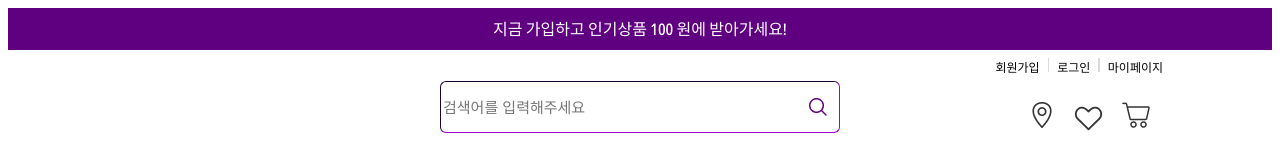
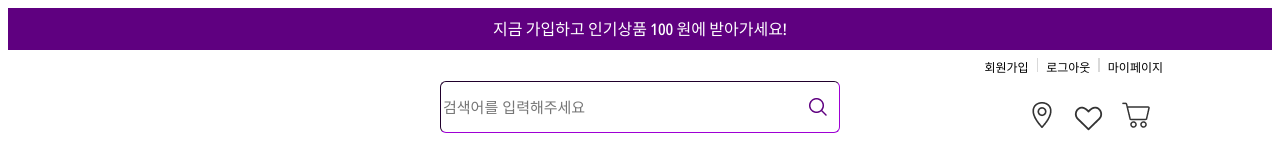
Before and after one commit to OmealJomeal/OmealHomeal-FE, a React (Create React App) app: page /signup in a window 1280 px wide. Shown: the top 160 px of the page. Built offline with nearby package versions, Linux system fonts and the light colour scheme; no server answers.

Commit message:
feat : logout api 연결

```diff
--- a/src/App.js
+++ b/src/App.js
@@ -12,6 +12,7 @@ import SignUp from "./pages/signup/SignUp";
 import Cart from "./pages/carts/Cart";
 import CreateFeed from "./pages/createfeed/CreateFeed";
 import ProductDetail from "./pages/productdetail/ProductDetail";
+import React from "react";
 
 function App() {
   return (
--- a/src/common/header/Header.jsx
+++ b/src/common/header/Header.jsx
@@ -3,17 +3,8 @@ import Promition from "./Promition";
 import SearchBox from "./SearchBox";
 import HeaderNav from "./HeaderNav";
 import HeaderIcons from "./HeaderIcons";
-import axios from "axios";
 
 const Header = () => {
-  axios
-    .get("http://localhost:8080/api/loginSession")
-    .then((response) => {
-      console.log("로그인 세션", response);
-    })
-    .catch((error) => {
-      console.log(error);
-    });
   return (
     <>
       <Promition />
--- a/src/common/header/HeaderNav.jsx
+++ b/src/common/header/HeaderNav.jsx
@@ -1,4 +1,5 @@
-import React from "react";
+import React, { useState, useEffect } from "react";
+import axios from "axios";
 import styled from "styled-components";
 
 const Text = styled.span`
@@ -20,7 +21,38 @@ const Middle = styled.div`
   margin: 0 8px;
 `;
 
+const Login = styled.span``;
+
+const Logout = styled.span``;
+
 const HeaderNav = () => {
+  const [logined, setLogined] = useState(null);
+
+  const onLogOut = () => {
+    axios
+      .get("http://localhost:8080/api/logout")
+      .then((response) => {
+        console.log("로그인 세션", response);
+        alert("로그아웃 되셨습니다.");
+        setLogined("");
+      })
+      .catch((error) => {
+        console.log(error);
+      });
+  };
+
+  useEffect(() => {
+    axios
+      .get("http://localhost:8080/api/loginSession")
+      .then((response) => {
+        console.log("로그인 세션", response);
+        setLogined(response.data);
+      })
+      .catch((error) => {
+        console.log(error);
+      });
+  });
+
   return (
     <>
       <div style={{ position: "absolute", top: "5px", right: "2px" }}>
@@ -28,8 +60,12 @@ const HeaderNav = () => {
           회원가입
         </Text>
         <Middle></Middle>
-        <Text as="a" href="/signin" style={{}}>
-          로그인
+        <Text as="a" href="/signin">
+          {logined === "" ? (
+            <Login>로그인 </Login>
+          ) : (
+            <Logout onClick={onLogOut}>로그아웃</Logout>
+          )}
         </Text>
         <Middle></Middle>
         <Text as="a" href="/mypage">
--- a/src/pages/main/Main.jsx
+++ b/src/pages/main/Main.jsx
@@ -1,7 +1,19 @@
-import React from "react";
+import React, { useEffect } from "react";
 import { useNavigate } from "react-router-dom";
+import axios from "axios";
 
 const Main = () => {
+  useEffect(() => {
+    axios
+      .get("http://localhost:8080/api/loginSession")
+      .then((response) => {
+        console.log("로그인 세션", response);
+      })
+      .catch((error) => {
+        console.log(error);
+      });
+  });
+
   let navigate = useNavigate();
   const onClick = (e) => {
     navigate(`/productdetail/:${e.target.id}`);
--- a/src/pages/signup/SignUp.jsx
+++ b/src/pages/signup/SignUp.jsx
@@ -370,7 +370,7 @@ const SingUp = () => {
         <div>
           <UnitBox>
             <Indicator>성별</Indicator>
-            <div class="checks">
+            <div className="checks">
               <input
                 onChange={onChangeHandler}
                 type="radio"
@@ -378,7 +378,7 @@ const SingUp = () => {
                 name="gender"
                 value="M"
               />
-              <label for="man">
+              <label htmlFor="man">
                 <div
                   style={{
                     width: "225px",
@@ -391,7 +391,7 @@ const SingUp = () => {
                 </div>
               </label>
             </div>
-            <div class="checks">
+            <div className="checks">
               <input
                 onChange={onChangeHandler}
                 type="radio"
@@ -399,7 +399,7 @@ const SingUp = () => {
                 name="gender"
                 value="W"
               />
-              <label for="woman">
+              <label htmlFor="woman">
                 <div
                   style={{
                     width: "225px",
```
